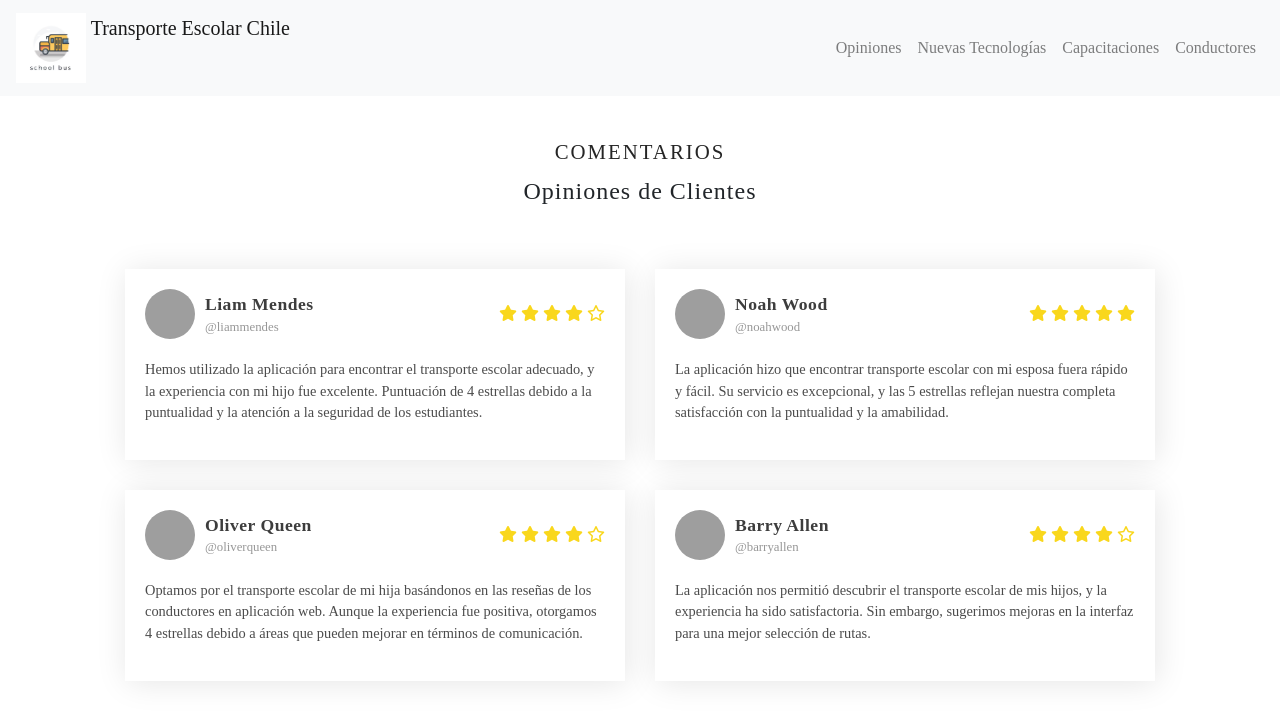
After one commit to nachoavi/PortalInovaci-n, a Django app: page /reviews/ in a window 1280 px wide. The commit adds this page. Shown: the top 722 px of the page. Run offline with Django 4.2, Linux system fonts and the light colour scheme; some libraries are stand-ins or nearby versions; grey boxes are pictures that could not be loaded.

Commit message:
Reviews clients and drivers

```diff
--- /dev/null
+++ b/app/static/css/reviews.css
@@ -0,0 +1,123 @@
+*{
+    margin: 0px;
+    padding: 0px;
+    font-family: poppins;
+    box-sizing: border-box;
+}
+a{
+    text-decoration: none;
+}
+#testimonials{
+    display: flex;
+    justify-content: center;
+    align-items: center;
+    flex-direction: column;
+    width:100%;
+}
+.testimonial-heading{
+    letter-spacing: 1px;
+    margin: 30px 0px;
+    padding: 10px 20px;
+    display: flex;
+    flex-direction: column;
+    justify-content: center;
+    align-items: center;
+}
+
+.testimonial-heading span{
+    font-size: 1.3rem;
+    color: #252525;
+    margin-bottom: 10px;
+    letter-spacing: 2px;
+    text-transform: uppercase;
+}
+.testimonial-box-container{
+    display: flex;
+    justify-content: center;
+    align-items: center;
+    flex-wrap: wrap;
+    width:100%;
+}
+.testimonial-box{
+    width:500px;
+    box-shadow: 2px 2px 30px rgba(0,0,0,0.1);
+    background-color: #ffffff;
+    padding: 20px;
+    margin: 15px;
+    cursor: pointer;
+}
+.profile-img{
+    width:50px;
+    height: 50px;
+    border-radius: 50%;
+    overflow: hidden;
+    margin-right: 10px;
+}
+.profile-img img{
+    width: 100%;
+    height: 100%;
+    object-fit: cover;
+    object-position: center;
+}
+.profile{
+    display: flex;
+    align-items: center;
+}
+.name-user{
+    display: flex;
+    flex-direction: column;
+}
+.name-user strong{
+    color: #3d3d3d;
+    font-size: 1.1rem;
+    letter-spacing: 0.5px;
+}
+.name-user span{
+    color: #979797;
+    font-size: 0.8rem;
+}
+.reviews{
+    color: #f9d71c;
+}
+.box-top{
+    display: flex;
+    justify-content: space-between;
+    align-items: center;
+    margin-bottom: 20px;
+}
+.client-comment p{
+    font-size: 0.9rem;
+    color: #4b4b4b;
+}
+.testimonial-box:hover{
+    transform: translateY(-10px);
+    transition: all ease 0.3s;
+}
+
+@media(max-width:1060px){
+    .testimonial-box{
+        width:45%;
+        padding: 10px;
+    }
+}
+@media(max-width:790px){
+    .testimonial-box{
+        width:100%;
+    }
+    .testimonial-heading h1{
+        font-size: 1.4rem;
+    }
+}
+@media(max-width:340px){
+    .box-top{
+        flex-wrap: wrap;
+        margin-bottom: 10px;
+    }
+    .reviews{
+        margin-top: 10px;
+    }
+}
+::selection{
+    color: #ffffff;
+    background-color: #252525;
+}
--- a/app/templates/base.html
+++ b/app/templates/base.html
@@ -1,14 +1,19 @@
 <!DOCTYPE html>
 <html lang="es">
+{%load static%}
+
 <head>
   <meta charset="UTF-8">
   <meta name="viewport" content="width=device-width, initial-scale=1">
   <title>Transporte Escolar Chile</title>
+  <link rel="stylesheet" href="https://cdnjs.cloudflare.com/ajax/libs/font-awesome/6.4.2/css/all.min.css">
+  <link rel="stylesheet" href="{% static "css/reviews.css" %}">
   <link rel="stylesheet" href="https://stackpath.bootstrapcdn.com/bootstrap/4.3.1/css/bootstrap.min.css">
+
+
 </head>
 <body>
 
-{%load static%}
 
 <nav class="navbar navbar-expand-lg navbar-light bg-light">
   <a class="navbar-brand" href="#">
@@ -19,7 +24,7 @@
   <div class="collapse navbar-collapse" id="navbarNav">
     <ul class="navbar-nav ml-auto">
       <li class="nav-item">
-        <a class="nav-link" href="#">Opiniones</a>
+        <a class="nav-link" href="{% url "reviews" %}">Opiniones</a>
       </li>
       <li class="nav-item">
         <a class="nav-link" href="#">Nuevas Tecnologías</a>
@@ -28,20 +33,20 @@
         <a class="nav-link" href="#">Capacitaciones</a>
       </li>
       <li class="nav-item">
-        <a class="nav-link" href="#">Conductores</a>
+        <a class="nav-link" href="{% url "drivers" %}">Conductores</a>
       </li>
     </ul>
   </div>
 </nav>
 
 <!-- Agrega el contenido principal de tu página aquí -->
-<div class="layout-content p-3" id="layout-content">
 
-    {% block content %}
 
-    {% endblock content %}
+{% block content %}
 
-</div>
+{% endblock content %}
+
+
 
 <script src="https://code.jquery.com/jquery-3.3.1.slim.min.js"></script>
 <script src="https://cdnjs.cloudflare.com/ajax/libs/popper.js/1.14.7/umd/popper.min.js"></script>
--- /dev/null
+++ b/app/templates/reviews.html
@@ -0,0 +1,136 @@
+{% extends "base.html" %}
+
+{% block content %}
+
+<section id="testimonials">
+    <!--Encabezado--->
+    <div class="testimonial-heading">
+        <span>Comentarios</span>
+        <h4>Opiniones de Clientes</h4>
+    </div>
+    <!--Contenedor de cajas de testimonios------>
+    <div class="testimonial-box-container">
+        <!--CAJA-1-------------->
+        <div class="testimonial-box">
+            <!--Parte superior------------------------->
+            <div class="box-top">
+                <!--Perfil----->
+                <div class="profile">
+                    <!--Imagen---->
+                    <div class="profile-img">
+                        <img src="https://cdn3.iconfinder.com/data/icons/avatars-15/64/_Ninja-2-512.png" />
+                    </div>
+                    <!--Nombre y nombre de usuario-->
+                    <div class="name-user">
+                        <strong>Liam Mendes</strong>
+                        <span>@liammendes</span>
+                    </div>
+                </div>
+                <!--Valoraciones------>
+                <div class="reviews">
+                    <i class="fas fa-star"></i>
+                    <i class="fas fa-star"></i>
+                    <i class="fas fa-star"></i>
+                    <i class="fas fa-star"></i>
+                    <i class="far fa-star"></i><!--Estrella vacía-->
+                </div>
+            </div>
+            <!--Comentarios---------------------------------------->
+            <div class="client-comment">
+                <p>Hemos utilizado la aplicación para encontrar el transporte escolar adecuado, y la experiencia con mi hijo fue excelente. Puntuación de 4 estrellas debido a la puntualidad y la atención a la seguridad de los estudiantes.</p>
+            </div>
+        </div>
+        <!--CAJA-2-------------->
+        <div class="testimonial-box">
+            <!--Parte superior------------------------->
+            <div class="box-top">
+                <!--Perfil----->
+                <div class="profile">
+                    <!--Imagen---->
+                    <div class="profile-img">
+                        <img src="https://cdn3.iconfinder.com/data/icons/avatars-15/64/_Ninja-2-512.png" />
+                    </div>
+                    <!--Nombre y nombre de usuario-->
+                    <div class="name-user">
+                        <strong>Noah Wood</strong>
+                        <span>@noahwood</span>
+                    </div>
+                </div>
+                <!--Valoraciones------>
+                <div class="reviews">
+                    <i class="fas fa-star"></i>
+                    <i class="fas fa-star"></i>
+                    <i class="fas fa-star"></i>
+                    <i class="fas fa-star"></i>
+                    <i class="fas fa-star"></i><!--Estrella vacía-->
+                </div>
+            </div>
+            <!--Comentarios---------------------------------------->
+            <div class="client-comment">
+                <p>La aplicación hizo que encontrar transporte escolar con mi esposa fuera rápido y fácil. Su servicio es excepcional, y las 5 estrellas reflejan nuestra completa satisfacción con la puntualidad y la amabilidad.</p>
+            </div>
+        </div>
+        <!--CAJA-3-------------->
+        <div class="testimonial-box">
+            <!--Parte superior------------------------->
+            <div class="box-top">
+                <!--Perfil----->
+                <div class="profile">
+                    <!--Imagen---->
+                    <div class="profile-img">
+                        <img src="https://cdn3.iconfinder.com/data/icons/avatars-15/64/_Ninja-2-512.png" />
+                    </div>
+                    <!--Nombre y nombre de usuario-->
+                    <div class="name-user">
+                        <strong>Oliver Queen</strong>
+                        <span>@oliverqueen</span>
+                    </div>
+                </div>
+                <!--Valoraciones------>
+                <div class="reviews">
+                    <i class="fas fa-star"></i>
+                    <i class="fas fa-star"></i>
+                    <i class="fas fa-star"></i>
+                    <i class="fas fa-star"></i>
+                    <i class="far fa-star"></i><!--Estrella vacía-->
+                </div>
+            </div>
+            <!--Comentarios---------------------------------------->
+            <div class="client-comment">
+                <p>Optamos por el transporte escolar de mi hija basándonos en las reseñas de los conductores en aplicación web. Aunque la experiencia fue positiva, otorgamos 4 estrellas debido a áreas que pueden mejorar en términos de comunicación.</p>
+            </div>
+        </div>
+        <!--CAJA-4-------------->
+        <div class="testimonial-box">
+            <!--Parte superior------------------------->
+            <div class="box-top">
+                <!--Perfil----->
+                <div class="profile">
+                    <!--Imagen---->
+                    <div class="profile-img">
+                        <img src="https://cdn3.iconfinder.com/data/icons/avatars-15/64/_Ninja-2-512.png" />
+                    </div>
+                    <!--Nombre y nombre de usuario-->
+                    <div class="name-user">
+                        <strong>Barry Allen</strong>
+                        <span>@barryallen</span>
+                    </div>
+                </div>
+                <!--Valoraciones------>
+                <div class="reviews">
+                    <i class="fas fa-star"></i>
+                    <i class="fas fa-star"></i>
+                    <i class="fas fa-star"></i>
+                    <i class="fas fa-star"></i>
+                    <i class="far fa-star"></i><!--Estrella vacía-->
+                </div>
+            </div>
+            <!--Comentarios---------------------------------------->
+            <div class="client-comment">
+                <p>La aplicación nos permitió descubrir el transporte escolar de mis hijos, y la experiencia ha sido satisfactoria. Sin embargo, sugerimos mejoras en la interfaz para una mejor selección de rutas.</p>
+            </div>
+        </div>
+    </div>
+</section>
+
+{% endblock content %}
--- a/app/urls.py
+++ b/app/urls.py
@@ -4,7 +4,9 @@ from . import views
 
 
 urlpatterns = [
-    path('',views.index,name='index'),
+    path('',views.index, name='index'),
+    path('reviews/',views.reviews, name='reviews'),
+    path('drivers/',views.drivers, name='drivers'),
 
 
 ]
--- a/app/views.py
+++ b/app/views.py
@@ -4,3 +4,12 @@ from django.shortcuts import render
 def index(request):
     if request.method == 'GET':
         return render(request,'index.html')
+
+def reviews(request):
+    if request.method == "GET":
+        return render(request, "reviews.html")
+
+
+def drivers(request):
+    if request.method == "GET":
+        return render(request, "drivers.html")
```
Also changed, not shown: app/static/js/reviews.js (added, +152 -0 lines), app/templates/drivers.html (added, +168 -0 lines), 1 other file.
